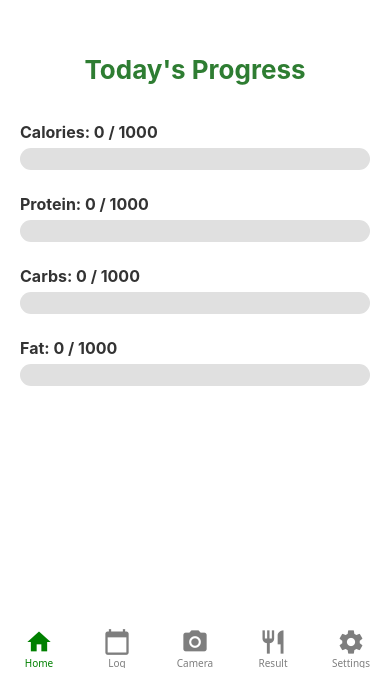
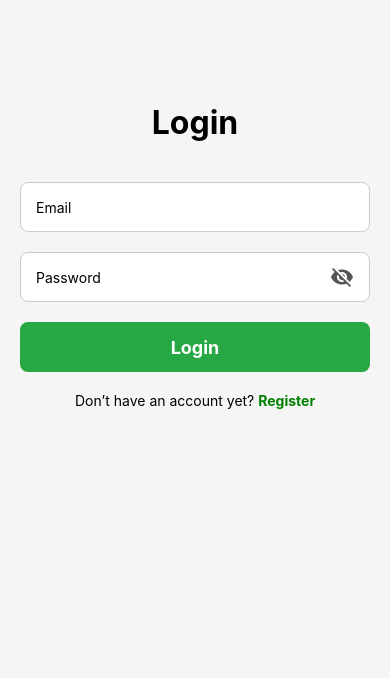
Before and after one commit to karlapolonio/thesis_frontend, a React Native app: screen / in a window 390 px wide. Shown: the part 166-844 px from the top of the page. Built offline with nearby package versions, Linux system fonts and the light colour scheme; no server answers.

Commit message:
feat: update login and register screen also add app config js

```diff
--- a/App.js
+++ b/App.js
@@ -15,7 +15,7 @@ export default function App() {
     <SafeAreaProvider>
       <UserProvider>
         <NavigationContainer>
-          <Stack.Navigator initialRouteName="Main">
+          <Stack.Navigator initialRouteName="Login">
             <Stack.Screen
               name="Login"
               component={Login}
--- a/UserContext.js
+++ b/UserContext.js
@@ -4,8 +4,14 @@ const UserContext = createContext();
 
 export const UserProvider = ({ children }) => {
   const [userId, setUserId] = useState(null);
+  const [mealRefreshCounter, setMealRefreshCounter] = useState(0);
+
+  const triggerMealRefresh = () => {
+    setMealRefreshCounter((prev) => prev + 1);
+  };
+
   return (
-    <UserContext.Provider value={{ userId, setUserId }}>
+    <UserContext.Provider value={{ userId, setUserId, mealRefreshCounter, setMealRefreshCounter, triggerMealRefresh}}>
       {children}
     </UserContext.Provider>
   );
--- a/package.json
+++ b/package.json
@@ -19,9 +19,12 @@
     "react-dom": "19.1.0",
     "react-native": "0.81.4",
     "react-native-calendars": "^1.1313.0",
+    "react-native-dotenv": "^3.4.11",
     "react-native-safe-area-context": "^5.6.1",
     "react-native-vector-icons": "^10.3.0",
-    "react-native-web": "^0.21.0"
+    "react-native-web": "^0.21.0",
+    "expo-constants": "~18.0.9",
+    "@expo/vector-icons": "^15.0.2"
   },
   "private": true
 }
--- a/screens/LoginScreen.js
+++ b/screens/LoginScreen.js
@@ -1,18 +1,30 @@
 import { useState } from "react";
-import { View, Text, TextInput, TouchableOpacity, Platform, Alert, KeyboardAvoidingView} from "react-native";
+import {
+  View,
+  Text,
+  TextInput,
+  TouchableOpacity,
+  Platform,
+  Alert,
+  KeyboardAvoidingView,
+  ActivityIndicator,
+  Pressable,
+} from "react-native";
+import { MaterialIcons } from "@expo/vector-icons";
 import styles from "../styles/LoginStyle";
 import axios from "axios";
 import { useUser } from "../UserContext";
-import { BACKEND_URL } from "../Config";
+import Constants from "expo-constants";
 
+const { API_KEY, BACKEND_URL } = Constants.expoConfig.extra;
 const API_BASE_URL = `${BACKEND_URL}/account`;
 
 const Login = ({ navigation }) => {
-
   const { setUserId } = useUser();
-
   const [email, setEmail] = useState("");
   const [password, setPassword] = useState("");
+  const [showPassword, setShowPassword] = useState(false);
+  const [loading, setLoading] = useState(false);
 
   const handleLogin = async () => {
     if (!email || !password) {
@@ -20,33 +32,32 @@ const Login = ({ navigation }) => {
       return;
     }
 
+    setLoading(true);
     try {
-      const response = await axios.post(`${API_BASE_URL}/login`, {
-        email,
-        password,
-      },
-      {
-        headers: {
-            "x-api-key": "",
-        },
-      }
+      const response = await axios.post(
+        `${API_BASE_URL}/login`,
+        { email, password },
+        { headers: { "x-api-key": API_KEY } }
       );
 
       console.log("User logged in:", response.data);
-      console.log(response.data.user_id);
       setUserId(response.data.user_id);
 
+      setTimeout(() => {
         if (response.data.has_profile) {
           navigation.navigate("Main");
         } else {
           navigation.navigate("Form");
         }
+        setLoading(false);
+      }, 500);
     } catch (error) {
-      console.error("Register error:", error.response?.data || error.message);
+      console.error("Login error:", error.response?.data || error.message);
       Alert.alert(
         "Error",
         error.response?.data?.detail || "Something went wrong"
       );
+      setLoading(false);
     }
   };
 
@@ -65,23 +76,51 @@ const Login = ({ navigation }) => {
           onChangeText={setEmail}
           keyboardType="email-address"
           autoCapitalize="none"
+          editable={!loading}
         />
 
+        <View style={[styles.input, { flexDirection: "row", alignItems: "center" }]}>
           <TextInput
-            style={styles.input}
+            style={{ flex: 1 }}
             placeholder="Password"
             value={password}
             onChangeText={setPassword}
-            secureTextEntry
+            secureTextEntry={!showPassword}
+            editable={!loading}
           />
+          <Pressable onPress={() => setShowPassword(!showPassword)}>
+            <MaterialIcons
+              name={showPassword ? "visibility" : "visibility-off"}
+              size={24}
+              color="#555"
+            />
+          </Pressable>
+        </View>
 
-            <TouchableOpacity style={styles.button} onPress={handleLogin}>
+        <TouchableOpacity
+          style={[styles.button, loading && { backgroundColor: "#063b00ff" }]}
+          onPress={handleLogin}
+          disabled={loading}
+        >
+          {loading ? (
+            <ActivityIndicator color="#fff" size="small" />
+          ) : (
             <Text style={styles.buttonText}>Login</Text>
+          )}
         </TouchableOpacity>
 
-            <View style={{ marginTop: 20, flexDirection: "row", justifyContent: "center" }}>
+        <View
+          style={{
+            marginTop: 20,
+            flexDirection: "row",
+            justifyContent: "center",
+          }}
+        >
           <Text>Don’t have an account yet? </Text>
-              <TouchableOpacity onPress={() => navigation.navigate("Register")}>
+          <TouchableOpacity
+            onPress={() => !loading && navigation.navigate("Register")}
+            disabled={loading}
+          >
             <Text style={{ color: "green", fontWeight: "bold" }}>Register</Text>
           </TouchableOpacity>
         </View>
--- a/screens/RegisterScreen.js
+++ b/screens/RegisterScreen.js
@@ -2,7 +2,9 @@ import { useState } from "react";
 import { View, Text, TextInput, TouchableOpacity, Platform, Alert, KeyboardAvoidingView } from "react-native";
 import styles from '../styles/RegisterStyle';
 import axios from "axios";
-import { BACKEND_URL } from "../Config";
+import Constants from 'expo-constants';
+
+const { API_KEY, BACKEND_URL } = Constants.expoConfig.extra;
 
 const API_BASE_URL = `${BACKEND_URL}/account`;
 
@@ -26,7 +28,7 @@ const Register = ({ navigation }) => {
         },
         {
           headers: {
-            "x-api-key": "",
+            "x-api-key": API_KEY,
           },
         }
       );
```
Also changed, not shown: app.config.js (added, +11 -0 lines), 1 other file (tests, documents, lock files or other folders). Lines whose indentation alone changed are shown as unchanged.
